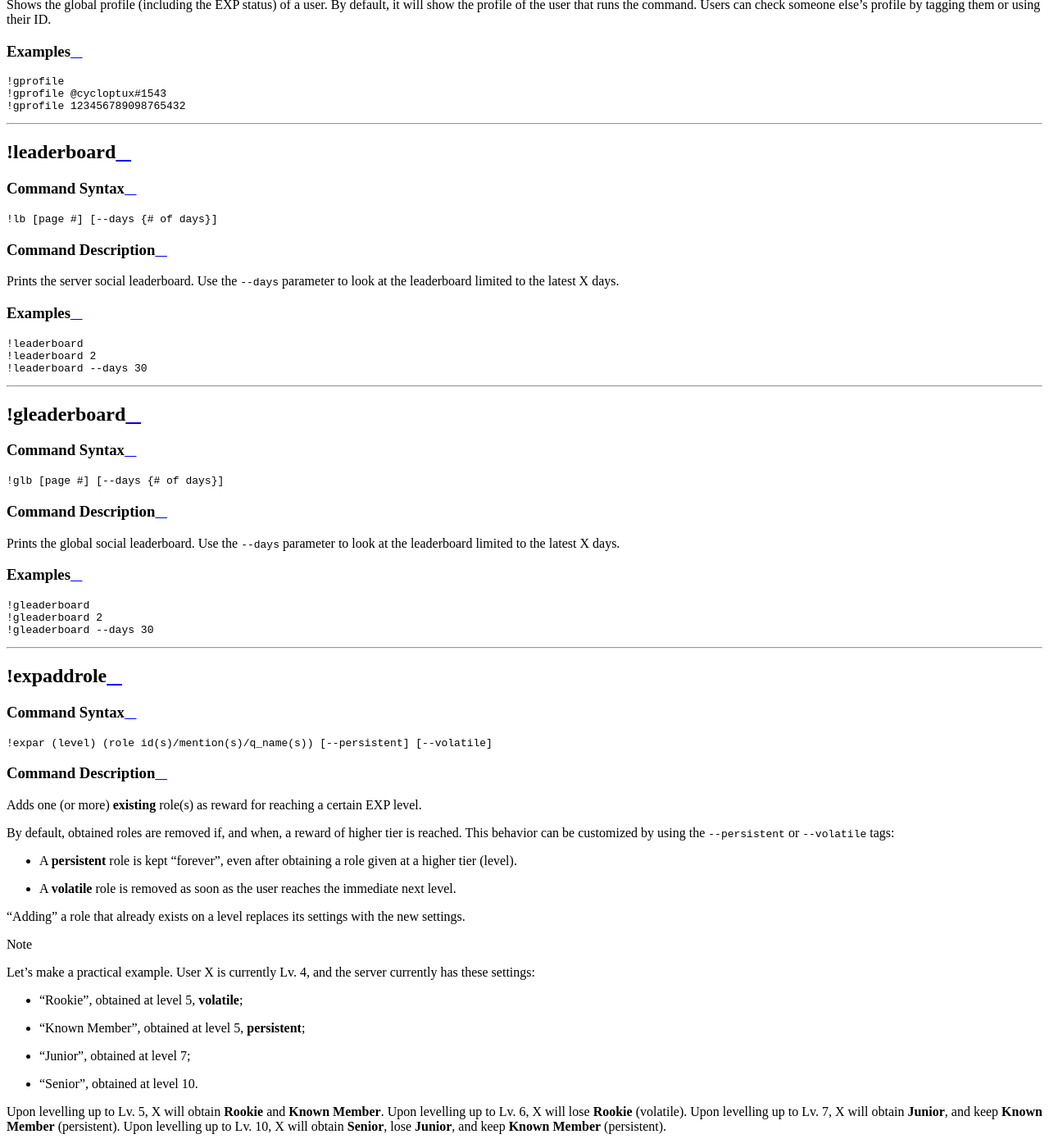
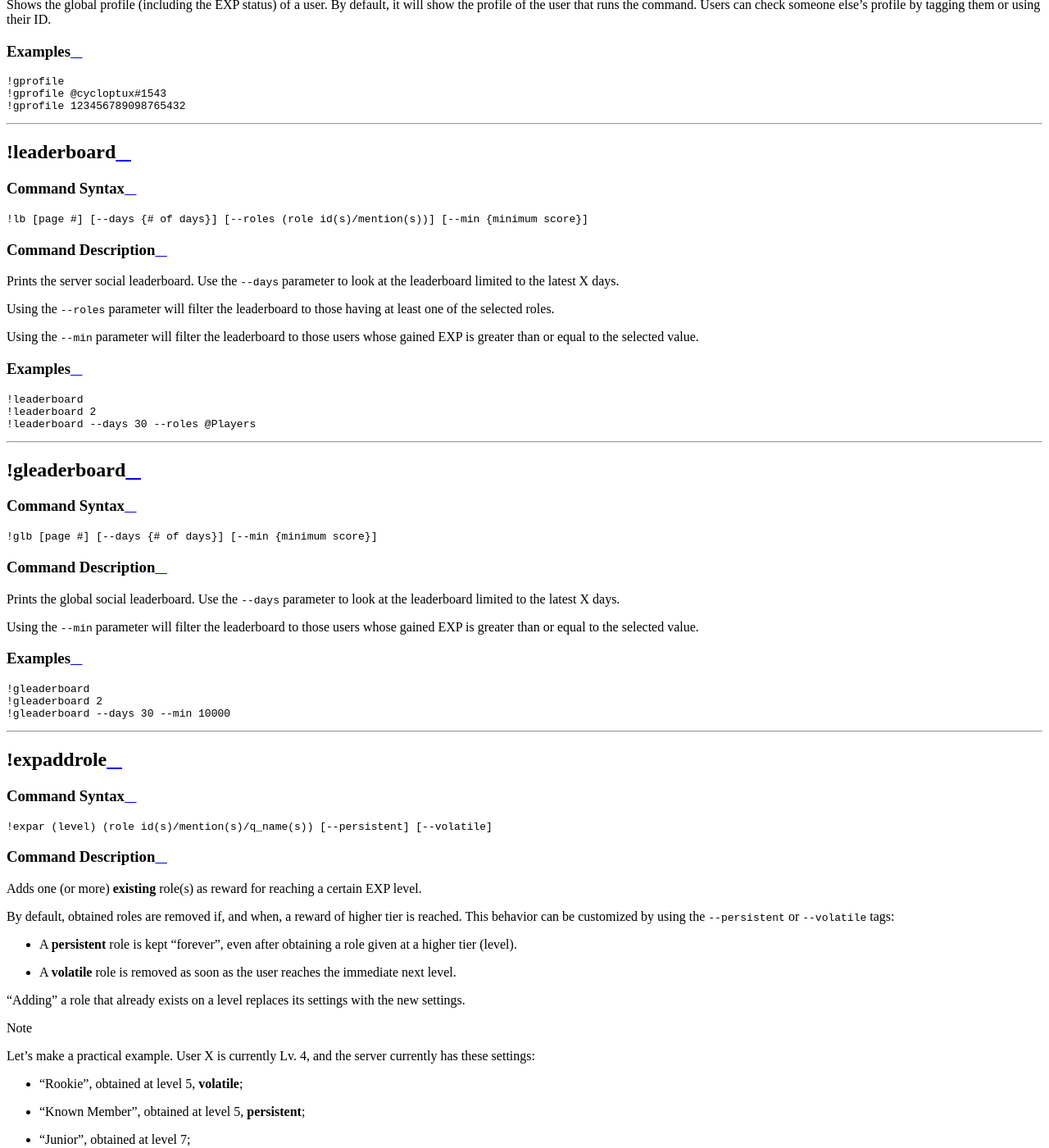
Before and after one commit to cycloptux/GiselleBot-Documentation, a Sphinx documentation site: the page built from docs/source/fun_and_games/social.rst, in a window 1280 px wide and 1400 px high, scrolled down 3191 px. Shown: the whole window at 82% size. Built offline with Sphinx 7.4.7 and the Read the Docs theme 2.0.0, drawn with Linux system fonts in a browser that asks for light colours.

Commit message:
Added info about the new leaderboard parameters.

```diff
--- a/docs/source/fun_and_games/social.rst
+++ b/docs/source/fun_and_games/social.rst
@@ -66,11 +66,15 @@ Command Syntax
 ^^^^^^^^^^^^^^
 .. parsed-literal::
 
-    |bot_prefix|\ lb [page #] [--days {# of days}]
+    |bot_prefix|\ lb [page #] [--days {# of days}] [--roles (role id(s)/mention(s))] [--min {minimum score}]
 
 Command Description
 ^^^^^^^^^^^^^^^^^^^
 Prints the server social leaderboard. Use the ``--days`` parameter to look at the leaderboard limited to the latest X days.
+
+Using the ``--roles`` parameter will filter the leaderboard to those having at least one of the selected roles.
+
+Using the ``--min`` parameter will filter the leaderboard to those users whose gained EXP is greater than or equal to the selected value.
 
 Examples
 ^^^^^^^^
@@ -78,7 +82,7 @@ Examples
 
     |bot_prefix|\ leaderboard
     |bot_prefix|\ leaderboard 2
-    |bot_prefix|\ leaderboard --days 30
+    |bot_prefix|\ leaderboard --days 30 --roles @Players
 
 ....
 
@@ -89,11 +93,13 @@ Command Syntax
 ^^^^^^^^^^^^^^
 .. parsed-literal::
 
-    |bot_prefix|\ glb [page #] [--days {# of days}]
+    |bot_prefix|\ glb [page #] [--days {# of days}] [--min {minimum score}]
 
 Command Description
 ^^^^^^^^^^^^^^^^^^^
 Prints the global social leaderboard. Use the ``--days`` parameter to look at the leaderboard limited to the latest X days.
+
+Using the ``--min`` parameter will filter the leaderboard to those users whose gained EXP is greater than or equal to the selected value.
 
 Examples
 ^^^^^^^^
@@ -101,7 +107,7 @@ Examples
 
     |bot_prefix|\ gleaderboard
     |bot_prefix|\ gleaderboard 2
-    |bot_prefix|\ gleaderboard --days 30
+    |bot_prefix|\ gleaderboard --days 30 --min 10000
 
 ....
 
```
